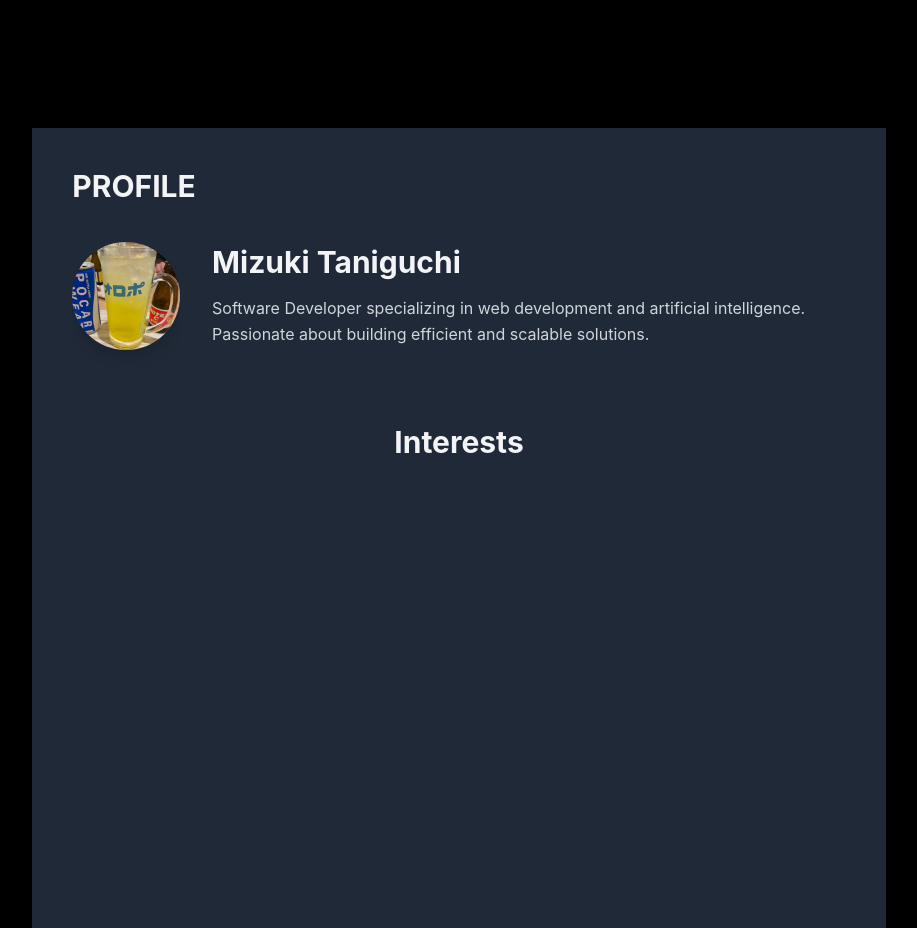
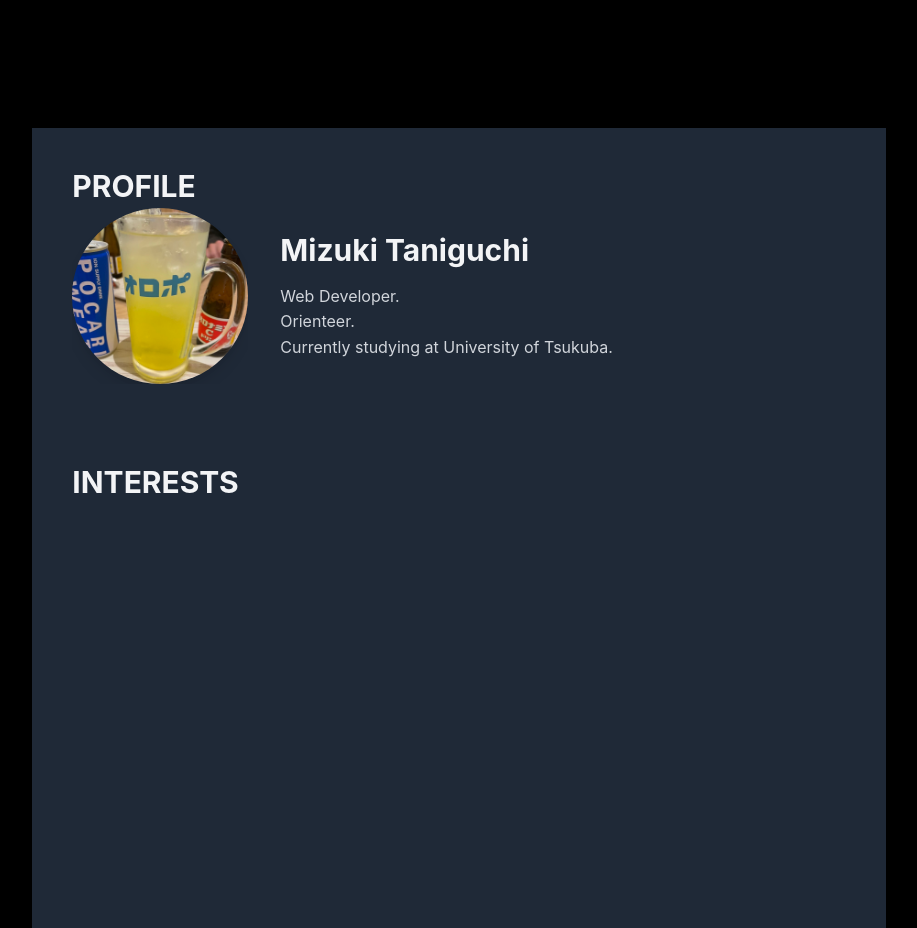
Before and after one commit to t4ni-XP/profile-page, a Next.js app: page / in a window 1280 px wide. Shown: the whole page, without its empty margins (181-1098 px from the left). Built offline with nearby package versions, Linux system fonts and the light colour scheme.

Commit message:
set profile

```diff
--- a/src/app/components/interests.tsx
+++ b/src/app/components/interests.tsx
@@ -1,6 +1,7 @@
 export default function Interests() {
     return (
-        <h1 className="text-3xl font-bold mb-4">Interests</h1>
-
+        <div className="mt-10">
+            <h1 className="text-3xl font-bold mb-4 ml-10">INTERESTS</h1>
+        </div>
     );
 }
--- a/src/app/components/profile.tsx
+++ b/src/app/components/profile.tsx
@@ -3,9 +3,9 @@ import Image from 'next/image';
 
 export default function Profile() {
     return (
-        <div className='h-64 w-fill mt-10 rounded-lg'>
-            <h1 className='text-3xl font-bold ml-10 mb-1'>PROFILE</h1>
-            <div className="flex items-center ml-10 mr-10 mb-10 justify-center ml-0 space-x-8">
+        <div className='h-64 w-fill mt-10 ml-10 rounded-lg'>
+            <h1 className='text-3xl font-bold mb-1'>PROFILE</h1>
+            <div className="flex items-center mr-10 mb-10 ml-0 space-x-8">
                 {/* 画像をラップしているコンテナ */}
                 <div className="flex items-center justify-center h-44 w-44 overflow-hidden">
                     <Image
@@ -21,7 +21,10 @@ export default function Profile() {
                 <div className="flex flex-col">
                     <h1 className="text-3xl font-bold mb-4">Mizuki Taniguchi</h1>
                     <p className="text-gray-300">
-                        Software Developer specializing in web development and artificial intelligence. Passionate about building efficient and scalable solutions.
+                        {/* Web Developer. Orienteer. \n Currently studying at University of Tsukuba. */}
+                        <span className="block">Web Developer.</span>
+                        <span className="block">Orienteer.</span>
+                        <span className="block">Currently studying at University of Tsukuba.</span>
                     </p>
                 </div>
             </div>
--- a/src/app/page.tsx
+++ b/src/app/page.tsx
@@ -3,7 +3,7 @@ import Interests from './components/interests';
 
 export default function Home() {
   return (
-    <div className="flex flex-col items-center min-h-screen bg-gray-800 text-gray-100 w-2/3 mt-32">
+    <div className="flex-col items-center min-h-screen bg-gray-800 text-gray-100 w-2/3 mt-32">
       <div className="w-fill">
         <Profile />
       </div>
```
